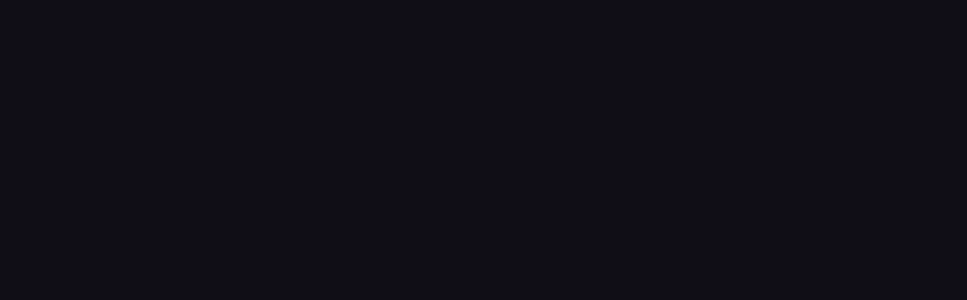
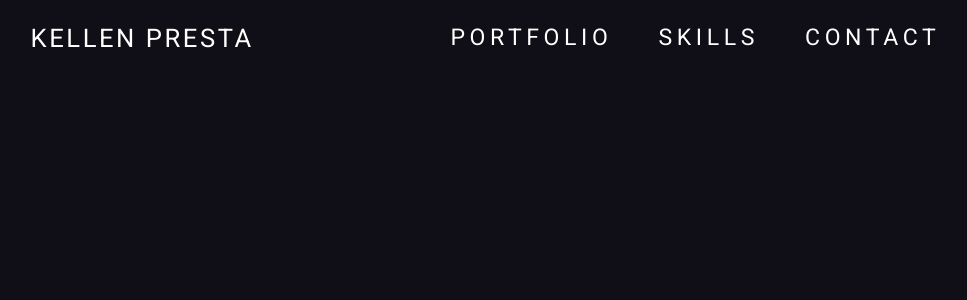
Before and after one commit to kpresta04/react-portfolio, a React (Create React App) app: page / in a window 1280 px wide. Shown: the top 300 px of the page, without its empty margins (143-1110 px from the left). Built offline with nearby package versions, Linux system fonts and the light colour scheme.

Commit message:
header created

```diff
--- a/package.json
+++ b/package.json
@@ -3,12 +3,15 @@
   "version": "0.1.0",
   "private": true,
   "dependencies": {
+    "@material-ui/core": "^4.9.12",
+    "@material-ui/icons": "^4.9.1",
     "@testing-library/jest-dom": "^4.2.4",
     "@testing-library/react": "^9.3.2",
     "@testing-library/user-event": "^7.1.2",
     "node-sass": "^4.14.0",
     "react": "^16.13.1",
     "react-dom": "^16.13.1",
+    "react-router-dom": "^5.1.2",
     "react-scripts": "3.4.1",
     "reset-css": "^5.0.1"
   },
--- a/public/index.html
+++ b/public/index.html
@@ -23,7 +23,15 @@
       Unlike "/favicon.ico" or "favicon.ico", "%PUBLIC_URL%/favicon.ico" will
       work correctly both with client-side routing and a non-root public URL.
       Learn how to configure a non-root public URL by running `npm run build`.
-    -->
+	-->
+		<link
+			rel="stylesheet"
+			href="https://fonts.googleapis.com/css?family=Roboto:300,400,500,700&display=swap"
+		/>
+		<link
+			rel="stylesheet"
+			href="https://fonts.googleapis.com/icon?family=Material+Icons"
+		/>
 		<title>Kellen Presta</title>
 	</head>
 	<body>
--- /dev/null
+++ b/src/components/HeaderLinks/HeaderLinks.js
@@ -0,0 +1,27 @@
+import React from "react";
+import { NavLink } from "react-router-dom";
+
+export default function HeaderLinks() {
+	return (
+		<div className="headerLinks">
+			<ul>
+				<li>
+					<NavLink to="/portfolio" activeClassName="is-active">
+						portfolio
+					</NavLink>
+				</li>
+				<li>
+					<NavLink to="/skills" activeClassName="is-active">
+						skills
+					</NavLink>
+				</li>
+
+				<li>
+					<NavLink to="/contact" activeClassName="is-active">
+						contact
+					</NavLink>
+				</li>
+			</ul>
+		</div>
+	);
+}
--- /dev/null
+++ b/src/components/header/header.js
@@ -0,0 +1,29 @@
+import React, { useState, useEffect } from "react";
+import "./header.scss";
+import HeaderLinks from "../HeaderLinks/HeaderLinks";
+
+const Header = () => {
+	const [windowWidth, setWindowWidth] = useState(window.innerWidth);
+
+	useEffect(() => {
+		const handleWindowResize = () => {
+			setWindowWidth(window.innerWidth);
+		};
+
+		window.addEventListener("resize", handleWindowResize);
+		console.log(windowWidth);
+
+		return () => {
+			window.removeEventListener("resize", handleWindowResize);
+		};
+	}, [windowWidth]);
+
+	return (
+		<div className="header">
+			<h1>Kellen Presta</h1>
+			<HeaderLinks />
+		</div>
+	);
+};
+
+export default Header;
--- /dev/null
+++ b/src/components/header/header.scss
@@ -0,0 +1,45 @@
+.header {
+	margin-top: 1em;
+	text-transform: uppercase;
+	display: flex;
+	justify-content: space-evenly;
+	font-size: 1.6em;
+	h1 {
+		letter-spacing: 0.1em;
+	}
+
+	.headerLinks {
+		font-size: 0.9em;
+		ul {
+			display: inline-flex;
+		}
+
+		li {
+			margin: 0 1em;
+			a {
+				color: white;
+				text-decoration: none;
+				letter-spacing: 0.2em;
+				position: relative;
+				padding-bottom: 10px;
+			}
+
+			a:hover:after {
+				width: 100%;
+				left: 0;
+			}
+			a:after {
+				background: none repeat scroll 0 0 transparent;
+				bottom: 0;
+				content: "";
+				display: block;
+				height: 2px;
+				right: 0;
+				position: absolute;
+				background: white;
+				transition: width 1s ease 0s, right 0.5s ease 0s;
+				width: 0;
+			}
+		}
+	}
+}
--- a/src/index.js
+++ b/src/index.js
@@ -3,11 +3,6 @@
 import "reset-css";
 import "./index.scss";
 
-import App from "./App";
+import AppRouter from "./routers/AppRouter";
 
-ReactDOM.render(
-	<React.StrictMode>
-		<App />
-	</React.StrictMode>,
-	document.getElementById("root")
-);
+ReactDOM.render(<AppRouter />, document.getElementById("root"));
--- a/src/index.scss
+++ b/src/index.scss
@@ -9,7 +9,8 @@
 
 body,
 html {
-	font-family: "Lato", sans-serif;
+	font-family: "Roboto", sans-serif;
+	color: white;
 	height: 100vh;
 	width: 100%;
 	position: fixed;
@@ -19,3 +20,8 @@
 html {
 	overflow: hidden !important;
 }
+*,
+::after,
+::before {
+	box-sizing: border-box;
+}
--- /dev/null
+++ b/src/routers/AppRouter.js
@@ -0,0 +1,27 @@
+import React from "react";
+import { BrowserRouter, Route, Switch } from "react-router-dom";
+import Header from "../components/header/header";
+import App from "../App";
+
+export default function AppRouter() {
+	return (
+		<BrowserRouter>
+			<div>
+				<Header />
+				<App />
+
+				{/* <Switch>
+					<Route path="/" component={homePage} exact={true} />
+					<Route path="/signup" component={SignUpPage} />
+					<Route path="/signin" component={SignInPage} />
+					<Route path="/contact" component={Contact} />
+					<Route path="/faq" component={FAQ} />
+					<Route path="/about" component={AboutPage} />
+					<Route path="/account" component={Account} />
+					<Route path="/privacy" component={Privacy} />
+					<Route component={NotFoundPage} />
+				</Switch> */}
+			</div>
+		</BrowserRouter>
+	);
+}
```
Also changed, not shown: 1 other file (tests, documents, lock files or other folders).
